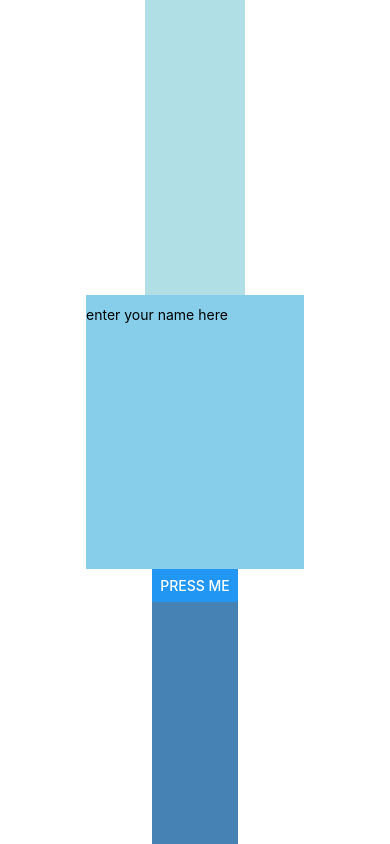
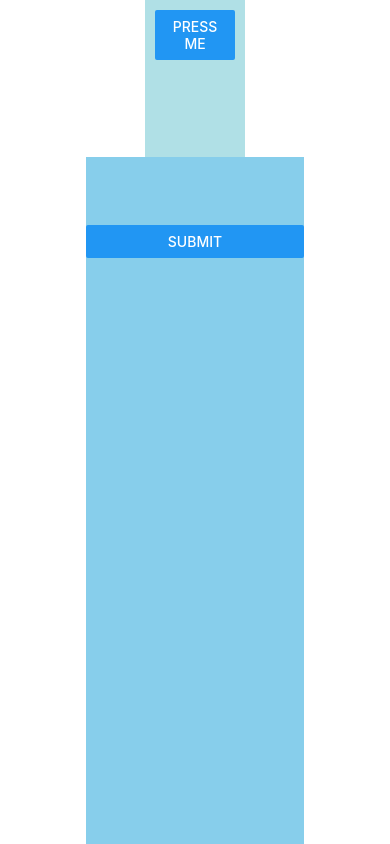
Before and after one commit to lars-alfonse/ReactFormsTest, a React Native app: screen / in a window 390 px wide. Built offline with nearby package versions, Linux system fonts and the light colour scheme.

Commit message:
added component and forms folders

```diff
--- a/App.js
+++ b/App.js
@@ -1,39 +1,65 @@
 import React, { Component }from 'react';
-import { StyleSheet, Text, TextInput, Button, Alert, View, Image, AppRegistry } from 'react-native';
+import { StyleSheet, Text, TextInput, Button, Alert, View, Image, AppRegistry, form } from 'react-native';
 
 
 
 export default class App extends React.Component {
   constructor(props){
     super(props);
-    this.state = {text: ''};
+    this.state = {text: '',
+                  name: '',
+                  address: '',
+                  amount: '',
+                  };
   }
   _buttonPressed(){
     var name = this.state.text;
-    var message =  name + " is a bitch";
+    var message =  name + " has pressed the button";
     Alert.alert(message);
+  }
+  _submitForm(){
+    var name = this.state.name;
+    var address = this.state.address;
+    var amount = this.state.amount;
+    var text = this.state.text;
+    var message = name + " has submitted " + amount + " from " + address;
+    Alert.alert(message)
   }
   render() {
     return (
       <View style={styles.container}>
-        <View style={{flex: 3, width: 100, padding: 10, backgroundColor: 'powderblue'}}>
-
-        </View>
-        <View style={{flex: 3, backgroundColor: "skyblue"}}>
-          <TextInput
-            style={{height: 40}}
-            placeholder="enter your name here"
-            onChangeText={(text) => this.setState({text})}
-          />
-
-        </View>
-        <View style={{flex: 3, backgroundColor: 'steelblue'}}>
+        <View style={{flex: 1, width: 100, padding: 10, backgroundColor: 'powderblue'}}>
           <Button
             onPress={this._buttonPressed.bind(this)}
             title="Press Me"
           />
         </View>
-
+        <View style={{flex: 5, backgroundColor: "skyblue"}}>
+          <TextInput
+            placeHolder="Enter Name"
+            onChangeText={(text) => this.setState({name: text})}
+            >
+          </TextInput>
+          <TextInput
+            placeHolder="Enter Location"
+            onChangeText={(text) => this.setState({address: text})}
+          >
+          </TextInput>
+          <TextInput
+            placeHolder="Enter Amount"
+            onChangeText={(text) => this.setState({amount: text})}
+          >
+          </TextInput>
+          <TextInput
+            placeHolder="Enter Message"
+            onChangeText={(text) => this.setState({text: text})}
+          >
+          </TextInput>
+          <Button
+            onPress={this._submitForm.bind(this)}
+            title="Submit"
+          />
+        </View>
       </View>
     );
   }
```
